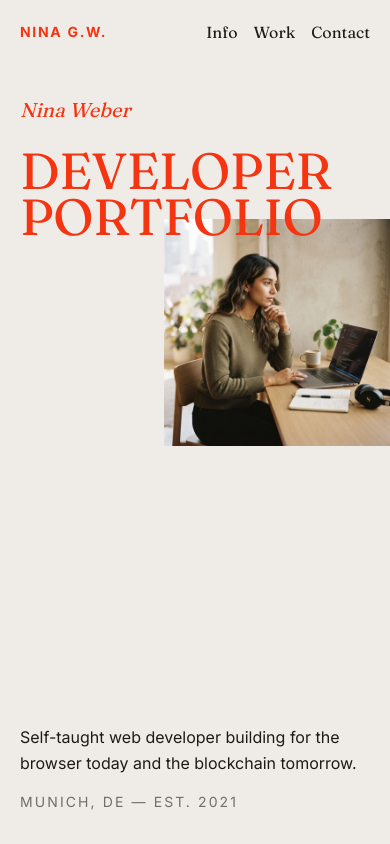
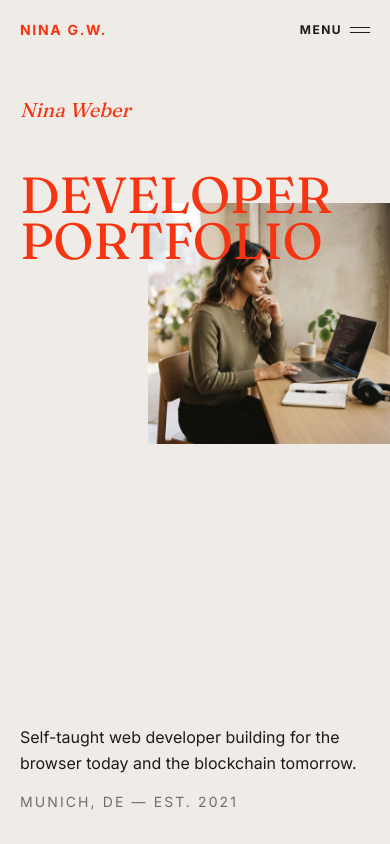
Before and after one commit to ninagw/nina-weber-portfolio, a Next.js app: page / in a window 390 px wide. Shown: the top 844 px of the page. Built offline with nearby package versions, Linux system fonts and the light colour scheme.

Commit message:
feat: enhance hero section layout and mobile navigation component
Co-authored-by: ninaweber <150810914+ninagw@users.noreply.github.com>

```diff
--- a/components/hero.tsx
+++ b/components/hero.tsx
@@ -1,13 +1,13 @@
 export function Hero() {
   return (
-    <section id="top" className="relative min-h-screen overflow-hidden px-5 md:px-10">
+    <section id="top" className="relative flex min-h-[100svh] flex-col overflow-hidden px-5 pb-8 md:min-h-screen md:px-10 md:pb-0">
       {/* Email tagline */}
       <p className="pt-24 font-serif text-xl italic text-accent-vermilion md:pt-28 md:text-3xl">
         Nina Weber
       </p>
 
       {/* Overlapping editorial image */}
-      <div className="pointer-events-none absolute right-0 top-[26%] z-0 w-[58%] max-w-[640px] md:top-[22%] md:w-[42%]">
+      <div className="pointer-events-none absolute right-0 top-[24%] z-0 w-[62%] max-w-[640px] md:top-[22%] md:w-[42%]">
         <img
           src="/images/hero.png"
           alt="Nina working at her desk, shot in an editorial film style"
@@ -16,7 +16,7 @@ export function Hero() {
       </div>
 
       {/* Massive display headline */}
-      <div className="relative z-10 mt-6 md:mt-10">
+      <div className="relative z-10 mt-12 md:mt-10">
         <h1 className="display-serif text-accent-vermilion">
           <span className="block bg-transparent text-[clamp(2.75rem,13vw,15rem)]">DEVELOPER</span>
           <span className="block bg-transparent text-[clamp(2.75rem,13vw,15rem)]">PORTFOLIO</span>
@@ -24,7 +24,7 @@ export function Hero() {
       </div>
 
       {/* Bottom meta row */}
-      <div className="absolute inset-x-5 bottom-8 z-10 flex flex-col gap-4 md:inset-x-10 md:flex-row md:items-end md:justify-between">
+      <div className="relative z-10 mt-auto flex flex-col gap-4 pt-12 md:absolute md:inset-x-10 md:bottom-8 md:mt-0 md:flex-row md:items-end md:justify-between md:pt-0">
         <p className="max-w-md font-sans text-base leading-relaxed text-ink md:text-lg">
           Self-taught web developer building for the browser today and the
           blockchain tomorrow.
--- a/components/site-nav.tsx
+++ b/components/site-nav.tsx
@@ -1,25 +1,74 @@
+'use client'
+
+import { useEffect, useState } from 'react'
+
+const links = [
+  { href: '#about', label: 'Info' },
+  { href: '#work', label: 'Selected Work' },
+  { href: '#contact', label: 'Contact' },
+]
+
 export function SiteNav() {
+  const [isOpen, setIsOpen] = useState(false)
+
+  useEffect(() => {
+    if (!isOpen) return
+    const onKeyDown = (event: KeyboardEvent) => {
+      if (event.key === 'Escape') setIsOpen(false)
+    }
+    document.addEventListener('keydown', onKeyDown)
+    return () => document.removeEventListener('keydown', onKeyDown)
+  }, [isOpen])
+
+  const closeMenu = () => setIsOpen(false)
+
   return (
     <header className="absolute inset-x-0 top-0 z-50">
-      <nav className="flex items-center justify-between px-5 py-5 md:px-10 md:py-7">
-        <a
-          href="#top"
-          className="font-sans text-sm font-bold uppercase tracking-[0.12em] text-accent-vermilion md:text-base"
-        >
+      <nav className="flex items-center justify-between px-5 py-5 md:px-10 md:py-7" aria-label="Main navigation">
+        <a href="#top" onClick={closeMenu} className="font-sans text-sm font-bold uppercase tracking-[0.12em] text-accent-vermilion md:text-base">
           Nina G.W.
         </a>
-        <div className="flex items-center gap-4 font-serif text-base text-ink md:gap-9 md:text-2xl">
-          <a href="#about" className="transition-opacity hover:opacity-60">
-            Info
-          </a>
-          <a href="#work" className="whitespace-nowrap transition-opacity hover:opacity-60">
-            <span className="hidden md:inline">Selected </span>Work
-          </a>
-          <a href="#contact" className="transition-opacity hover:opacity-60">
-            Contact
-          </a>
+
+        <div className="hidden items-center gap-9 font-serif text-2xl text-ink md:flex">
+          {links.map((link) => (
+            <a key={link.href} href={link.href} className="transition-opacity hover:opacity-60">
+              {link.label}
+            </a>
+          ))}
         </div>
+
+        <button
+          type="button"
+          onClick={() => setIsOpen((open) => !open)}
+          aria-expanded={isOpen}
+          aria-controls="mobile-navigation"
+          className="relative z-50 flex items-center gap-2 font-sans text-xs font-bold uppercase tracking-[0.12em] text-ink md:hidden"
+        >
+          <span>{isOpen ? 'Close' : 'Menu'}</span>
+          <span aria-hidden="true" className="flex w-5 flex-col gap-1">
+            <span className={`block h-px w-full bg-ink transition-transform ${isOpen ? 'translate-y-[3px] rotate-45' : ''}`} />
+            <span className={`block h-px w-full bg-ink transition-transform ${isOpen ? '-translate-y-[3px] -rotate-45' : ''}`} />
+          </span>
+        </button>
       </nav>
+
+      <div
+        id="mobile-navigation"
+        aria-hidden={!isOpen}
+        className={`fixed inset-0 flex min-h-screen flex-col justify-end bg-background px-5 pb-12 pt-28 transition-[opacity,visibility] duration-300 md:hidden ${isOpen ? 'visible opacity-100' : 'invisible opacity-0'}`}
+      >
+        <p className="mb-8 font-sans text-xs font-bold uppercase tracking-[0.15em] text-accent-vermilion">Navigate</p>
+        <div className="flex flex-col items-start font-serif text-6xl leading-[0.95] text-ink">
+          {links.map((link) => (
+            <a key={link.href} href={link.href} onClick={closeMenu} className="border-b border-ink/15 py-3 transition-colors hover:text-accent-vermilion">
+              {link.label}
+            </a>
+          ))}
+        </div>
+        <p className="mt-10 max-w-[16rem] font-sans text-sm leading-relaxed text-ink/60">A web developer making thoughtful things for the browser.</p>
+      </div>
     </header>
   )
 }
+
+export default SiteNav
```
